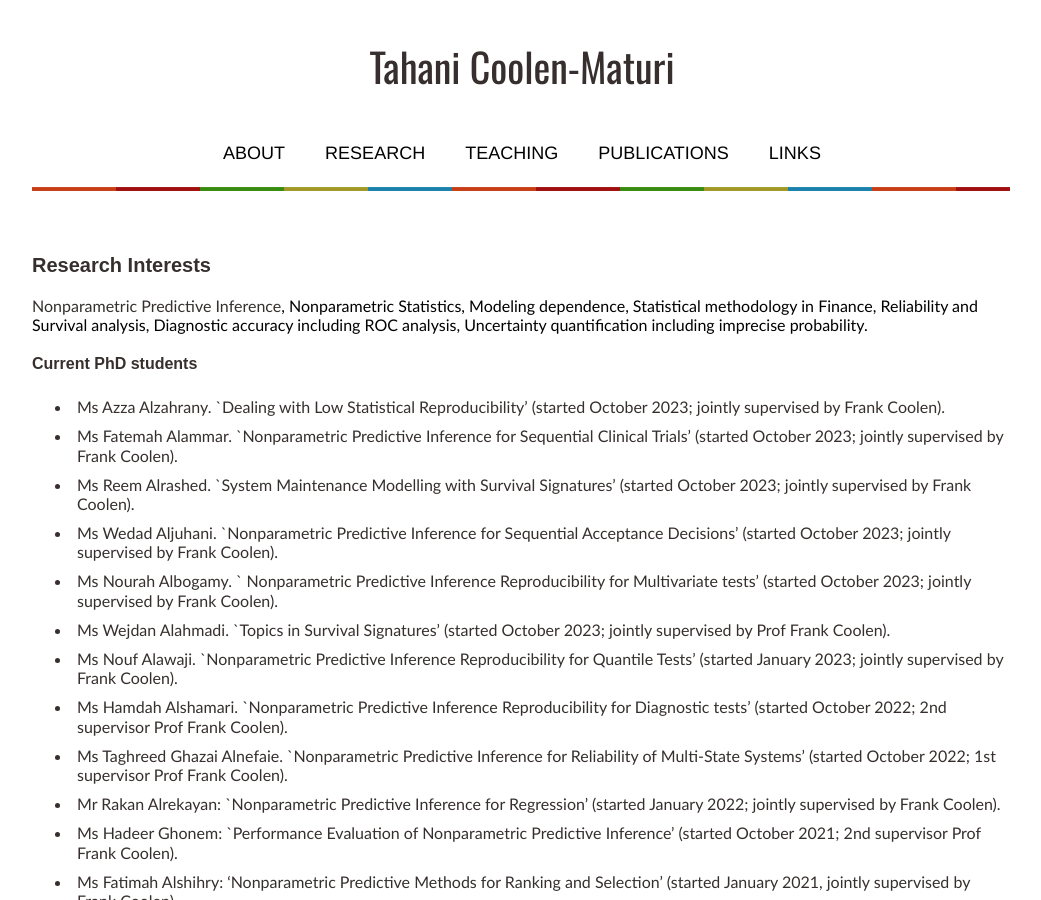
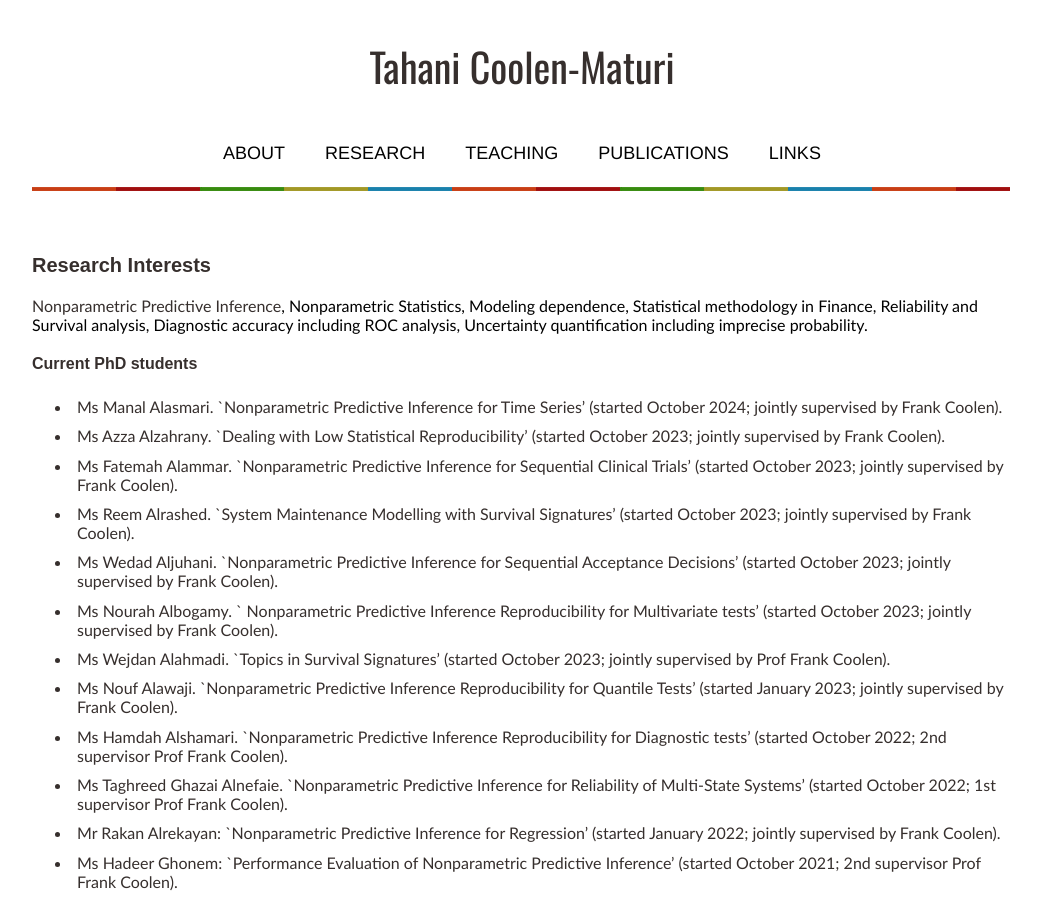
Before and after one commit to tmaturi/tahanimaturi, a Jekyll site: the page built from research.md, in a window 1280 px wide and 900 px high. Shown: the whole window, without its empty margins (119-1160 px from the left). Built offline with Jekyll 4.4.1, drawn with Linux system fonts in a browser that asks for light colours; our own code applies the rules of GitHub Pages for plain Markdown files.

Commit message:
Update research.md

```diff
--- a/research.md
+++ b/research.md
@@ -11,6 +11,7 @@ title: Research
 
 ### Current PhD students
 <br>
+- Ms Manal Alasmari. `Nonparametric Predictive Inference for Time Series'  (started October 2024; jointly supervised by Frank Coolen).
 
 - Ms Azza Alzahrany. `Dealing with Low Statistical Reproducibility'  (started October 2023; jointly supervised by Frank Coolen).
 
```
